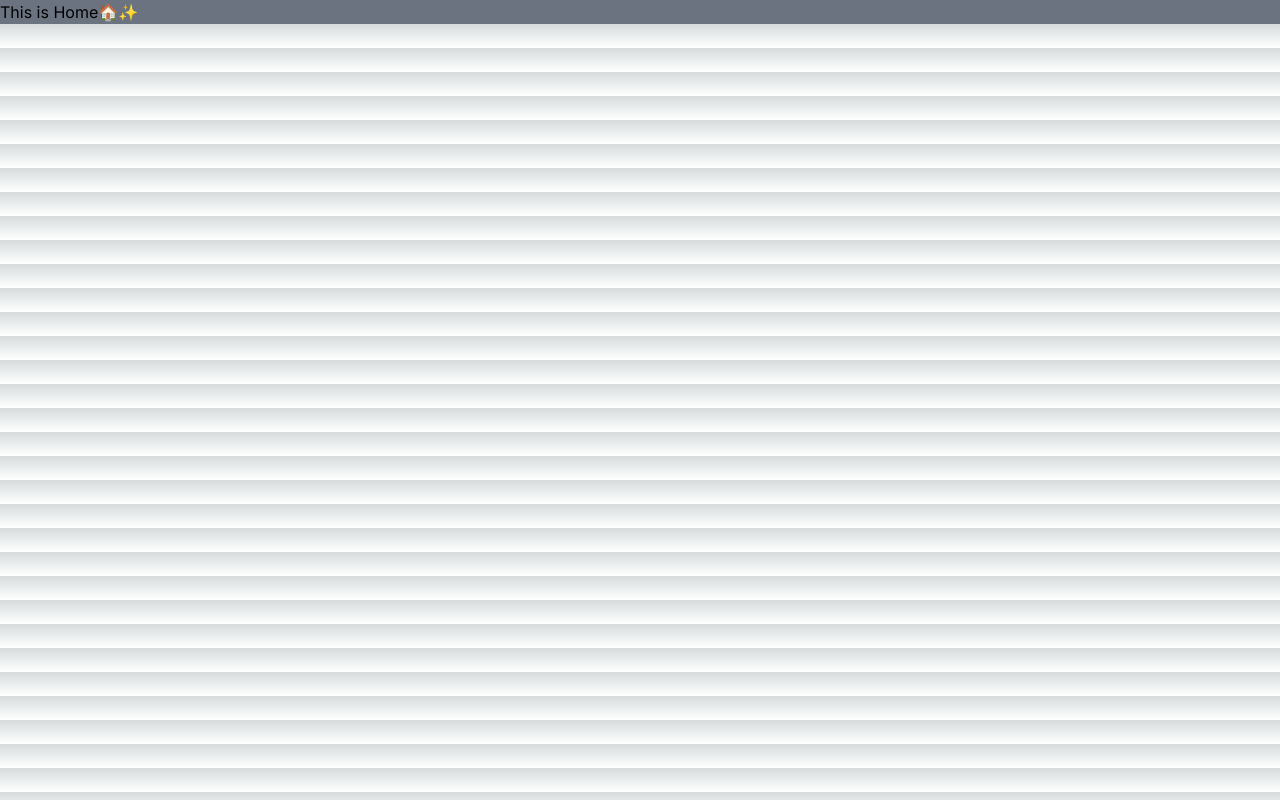
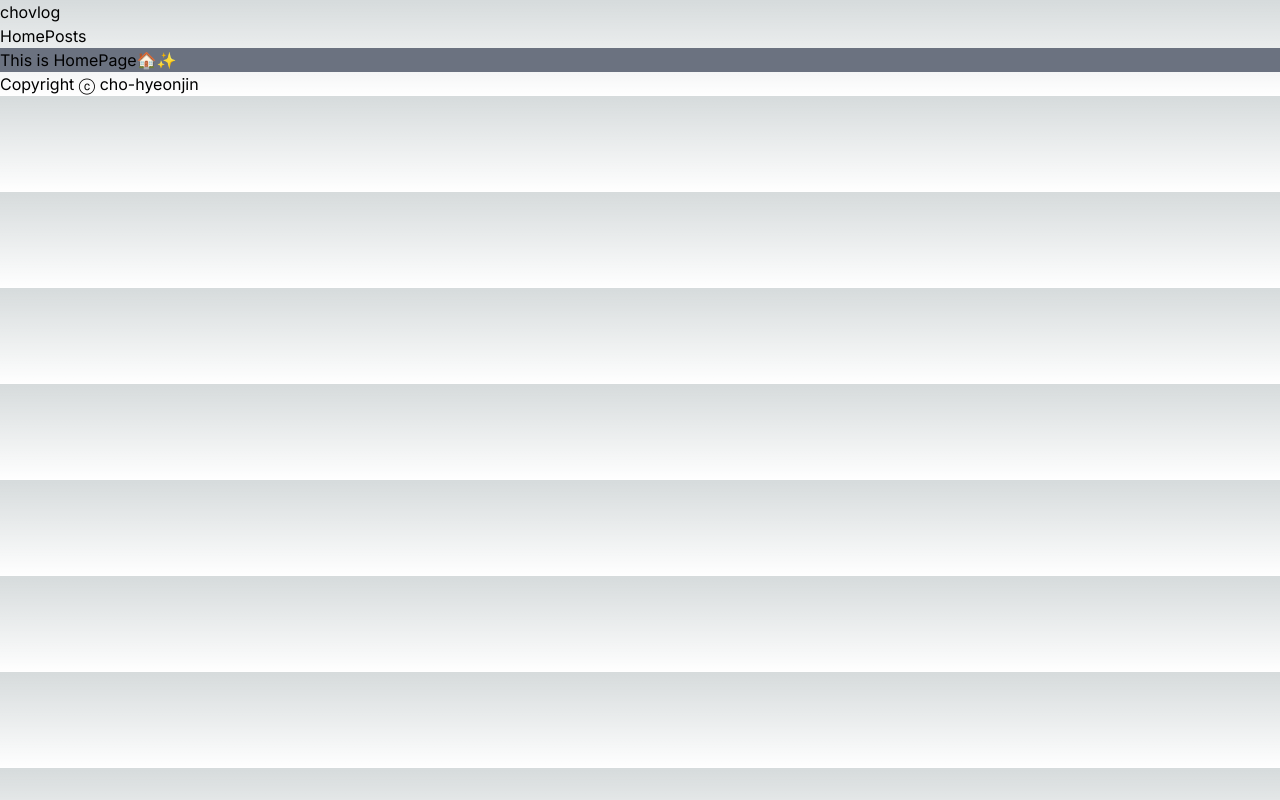
Before and after one commit to cho-hyeonjin/chovlog, a Next.js app: page / in a window 1280 px wide. Built offline with nearby package versions, Linux system fonts and the light colour scheme.

Commit message:
🏗️Feat: layout

```diff
--- a/src/app/layout.tsx
+++ b/src/app/layout.tsx
@@ -1,6 +1,8 @@
 import type { Metadata } from "next";
 import { Inter } from "next/font/google";
 import "./globals.css";
+import Header from "@/components/Header";
+import Footer from "@/components/Footer";
 
 const inter = Inter({ subsets: ["latin"] });
 
@@ -16,7 +18,11 @@ export default function RootLayout({
 }>) {
   return (
     <html lang="en" className={inter.className}>
-      <body>{children}</body>
+      <body>
+        <Header />
+        <main>{children}</main>
+        <Footer />
+      </body>
     </html>
   );
 }
--- a/src/app/page.tsx
+++ b/src/app/page.tsx
@@ -3,7 +3,7 @@ import Image from "next/image";
 export default function Home() {
   return (
     <>
-      <main className="bg-gray-500">This is Home🏠✨</main>
+      <section className="bg-gray-500">This is HomePage🏠✨</section>
     </>
   );
 }
--- /dev/null
+++ b/src/app/posts/page.tsx
@@ -0,0 +1,7 @@
+import React from "react";
+
+const PostsPage = () => {
+  return <div>PostsPage📄✨</div>;
+};
+
+export default PostsPage;
--- /dev/null
+++ b/src/components/Footer.tsx
@@ -0,0 +1,7 @@
+import React from "react";
+
+const Footer = () => {
+  return <p>{"Copyright ⓒ cho-hyeonjin"}</p>;
+};
+
+export default Footer;
--- /dev/null
+++ b/src/components/Header.tsx
@@ -0,0 +1,18 @@
+import Link from "next/link";
+import React from "react";
+
+const Header = () => {
+  return (
+    <header>
+      <Link href="/">
+        <h1>{"chovlog"}</h1>
+      </Link>
+      <nav>
+        <Link href="/">Home</Link>
+        <Link href="/posts">Posts</Link>
+      </nav>
+    </header>
+  );
+};
+
+export default Header;
```
